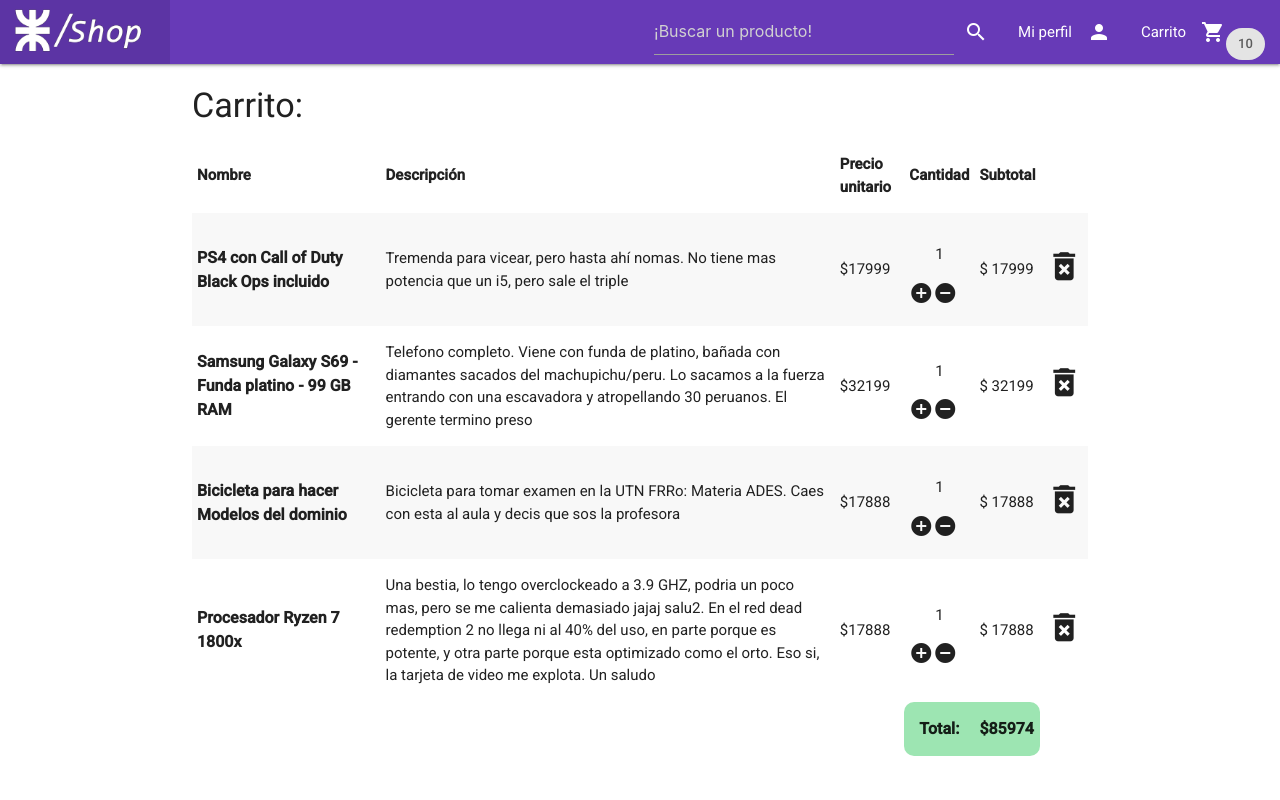
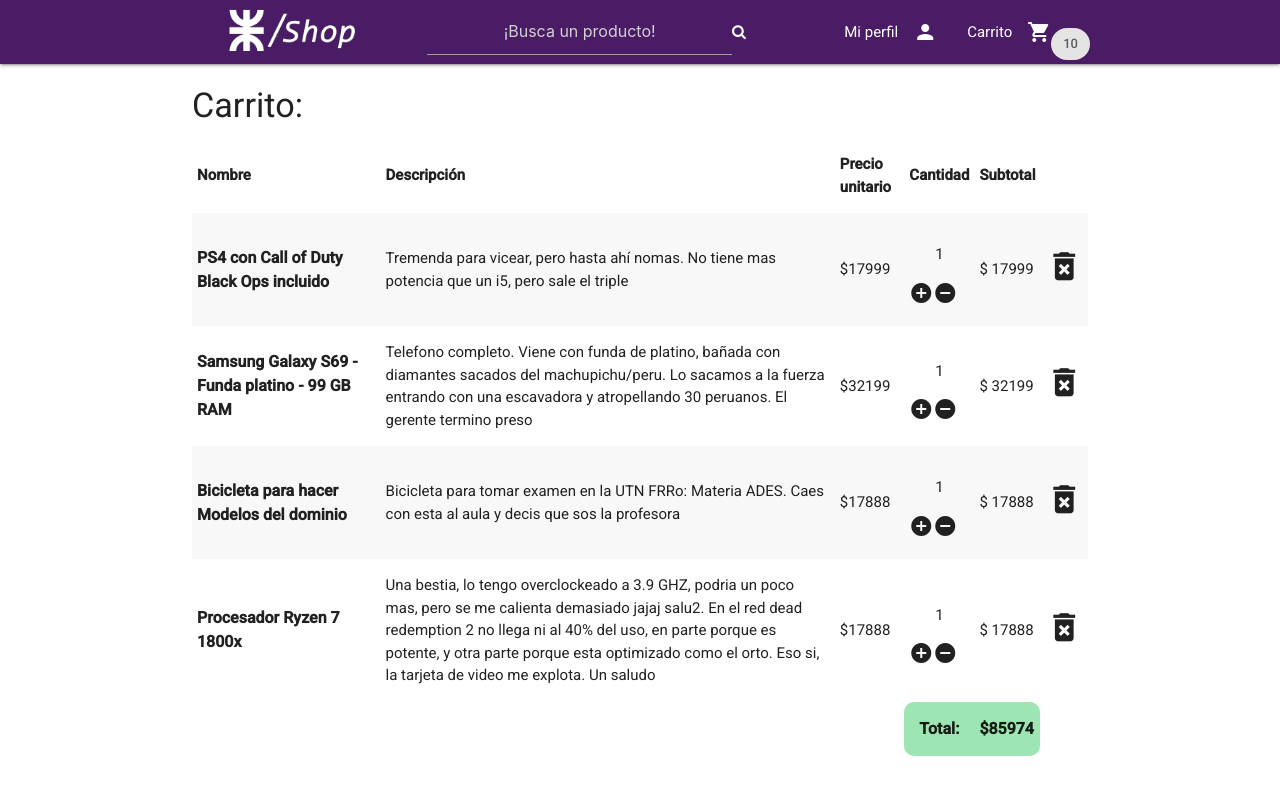
Before and after one commit to utnfrrottads/tp-backend, an Angular app in the folder TP/Frontend/: page /carrito in a window 1280 px wide. Shown: the top 800 px of the page. Built offline with nearby package versions, Linux system fonts and the light colour scheme.

Commit message:
Arreglos visuales en el nav

```diff
--- a/TP/Frontend/src/app/app-routing.module.ts
+++ b/TP/Frontend/src/app/app-routing.module.ts
@@ -18,7 +18,7 @@ const routes: Routes = [
   { path:'rubros',component: ListaRubrosComponent},
   { path:'rubros/productos',component: ProductsContainerComponent},
   { path:'rubros/productos/:idProducto',component: ProductDetailComponent},
-  { path:'rubros/profile', component: ProfileComponent},
+  { path:'profile', component: ProfileComponent},
   { path:'rubros/empresas',component: ListaEmpresasComponent},
   { path: 'carrito', component: CarritoComponent},
   { path: 'publicar', component: SubirProductoComponent},
--- a/TP/Frontend/src/app/components/nav/nav.component.html
+++ b/TP/Frontend/src/app/components/nav/nav.component.html
@@ -1,22 +1,20 @@
 <nav>
-    <div class="nav-wrapper">
+    <div class="nav-wrapper container unselectable">
 
-        <div [routerLink]="['rubros']" class="left logo"></div>
-        <ul class="right">
-            <!-- boton de busqueda-->
-            <li>
+        <div [routerLink]="['rubros']" class="logo"></div>
+
         <div class="search">
-                    <input #input type="text" placeholder={{nav_string}} (keyup.enter)="search(input)">
+            <input #input type="text" placeholder={{nav_string}} style="width: 85%;" (keyup.enter)="search(input)">
+            <i class="fa fa-search fa-1x"></i>
         </div>
-            </li>
-            <li (click)="search(input)"><a><i class="material-icons right">search</i></a></li>
-            <!-- boton mi perfil -->
+
+        <div>
+            <ul>
                 <li>
                     <a class="dropdown-trigger" data-target="dropdown1"><i class="material-icons right">person</i>Mi
                         perfil</a>
                 </li>
-            <!-- boton carrito-->
-            <li >
+                <li>
                     <a [routerLink]="['carrito']"><i class="material-icons right carrito">shopping_cart</i>Carrito</a>
                     <div class="chip">
                         {{lista.length}}
@@ -25,9 +23,14 @@
             </ul>
         </div>
 
+    </div>
+
 </nav>
-<!-- Dropdown Structure -->
+
+<!-- dropdown structure-->
+
 <ul id='dropdown1' class='dropdown-content'>
-    <li><a [routerLink]="['/rubros/profile']"><i class="material-icons">edit</i>Editar perfil</a></li>
+    <li><a [routerLink]="['/profile']"><i class="material-icons">edit</i>Editar perfil</a></li>
     <li><a [routerLink]="['/publicar']"><i class="material-icons">add_circle_outline</i>cargar nuevo producto</a></li>
+    <li><a (click)="CloseSession()"><i class="material-icons">close</i>Cerrar sesion</a></li>
 </ul>
--- a/TP/Frontend/src/app/components/nav/nav.component.scss
+++ b/TP/Frontend/src/app/components/nav/nav.component.scss
@@ -1,5 +1,8 @@
-$main-color: #673ab7;
-.logo{
+$main-color: #4b1c66;
+nav {
+  background-color: $main-color;
+}
+.logo {
   height: 100%;
   width: 170px;
 
@@ -7,43 +10,37 @@ $main-color: #673ab7;
   background-size: contain;
   background-repeat: no-repeat;
 }
-.logo:hover{
+.logo:hover {
   cursor: pointer;
-  background-color: #5C34A4;
+  background-color: #43195c;
 }
-.right{
-  max-height: 64px;
+.search {
+  width: 40%;
 }
 .nav-wrapper {
   background-color: $main-color;
-  display: block;
+
+  display: flex;
+  justify-content: space-around;
+}
+.unselectable {
+  //Esto es para que no se puedan seleccionar los textos del nav.
+  -webkit-user-select: none; /* Chrome all / Safari all */
+  -moz-user-select: none; /* Firefox all */
+  -ms-user-select: none; /* IE 10+ */
+  user-select: none; /* Likely future */
+}
+
+.search input {
   text-align: center;
-  min-height: 64px;
-
-  //Esto es para que no se puedan seleccionar los textos del nav.
-  -webkit-user-select: none;  /* Chrome all / Safari all */
-  -moz-user-select: none;     /* Firefox all */
-  -ms-user-select: none;      /* IE 10+ */
-  user-select: none;          /* Likely future */
-}
-.search {
-  transform: translate(20px, 0px);
-  width: 300px;
-}
-.search input {
-  text-align: left;
   color: white;
-}
-.carrito {
-  padding-right: 40px;
 }
 
 .chip {
-  transform: translate(45px, -53px);
+  transform: translate(99px, -53px);
   width: max-content;
   text-align: center;
   font-size: small;
-
   pointer-events: none;
 }
 .dropdown-content {
@@ -57,12 +54,12 @@ $main-color: #673ab7;
   width: 100%;
 }
 
+
+
 // para movile.
 @media only screen and (max-width: 845px) {
-  .search {
-    width: 85%;
-    float: left;
-    color: black;
+  .chip{
+    transform: translate(35px, -53px);
   }
   a {
     font-size: 0px;
@@ -70,31 +67,20 @@ $main-color: #673ab7;
   i {
     margin-left: 0;
   }
-  .chip {
-    transform: translate(13px, -53px);
-  }
+
   .dropdown-content {
     transform: translate(-40px, -60px);
   }
 }
 @media only screen and (max-width: 577px) {
-  .logo{
+  .logo {
     display: none;
   }
 }
 
 //para celulares muy chicos.
 @media only screen and (max-width: 380px) {
-  .search {
-    left: 0;
-    width: 100px;
-    padding-right: 20px;
-  }
-  .search input {
-    width: 100%;
-    float: left;
-  }
-  .nav-wrapper{
+  .nav-wrapper {
     min-height: 0;
   }
 }
--- a/TP/Frontend/src/app/components/nav/nav.component.ts
+++ b/TP/Frontend/src/app/components/nav/nav.component.ts
@@ -1,5 +1,6 @@
 import { Component, OnInit, Input, HostListener } from '@angular/core';
 import { Producto } from '../../model/productos';
+import { Router } from '@angular/router';
 declare var M: any;
 
 @Component({
@@ -15,7 +16,7 @@ export class NavComponent implements OnInit {
 
   lista: Producto[] = [];
 
-  constructor() {}
+  constructor(private router: Router) {}
 
   @HostListener('window:resize', [])
   public onResize() {
@@ -23,10 +24,10 @@ export class NavComponent implements OnInit {
   }
   detectScreenSize() {
     const width = window.innerWidth;
-    if (width <= 380) {
+    if (width <= 500) {
       this.nav_string = 'Buscar';
     } else {
-      this.nav_string = '¡Buscar un producto!';
+      this.nav_string = '¡Busca un producto!';
     }
   }
 
@@ -53,4 +54,9 @@ export class NavComponent implements OnInit {
       input.value = '';
     }
   }
+
+  CloseSession() {
+    localStorage.clear();
+    this.router.navigate(['login']);
+  }
 }
```
Lines whose indentation alone changed are shown as unchanged.
